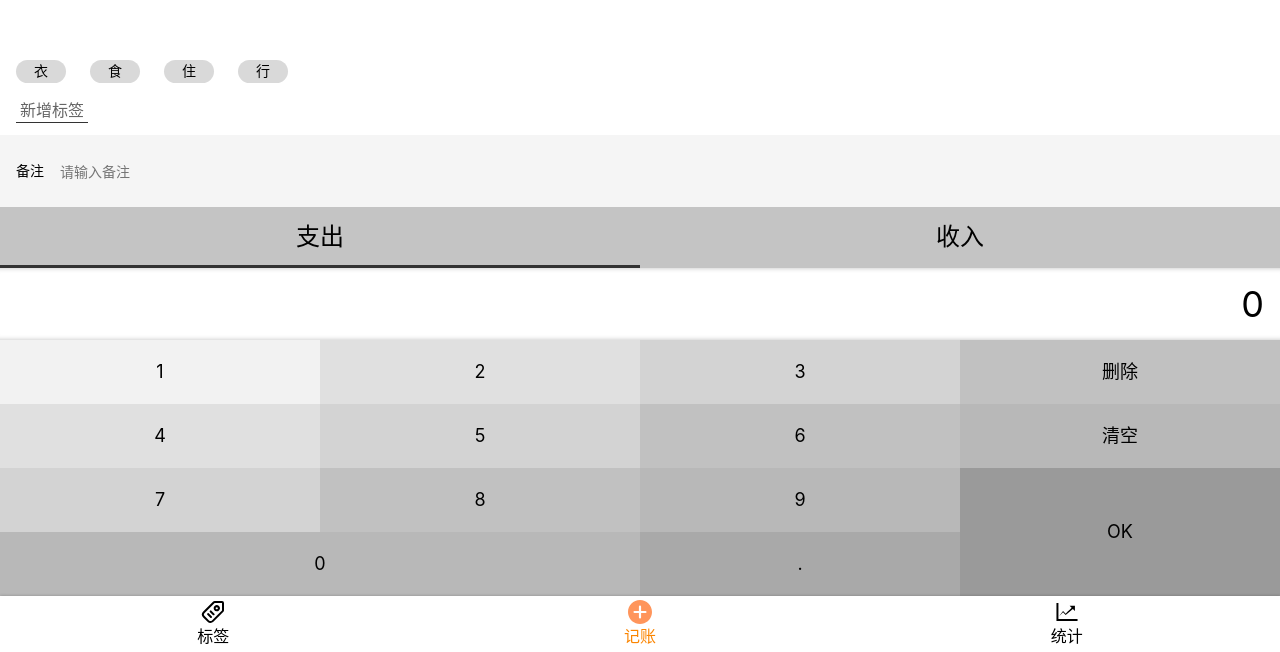
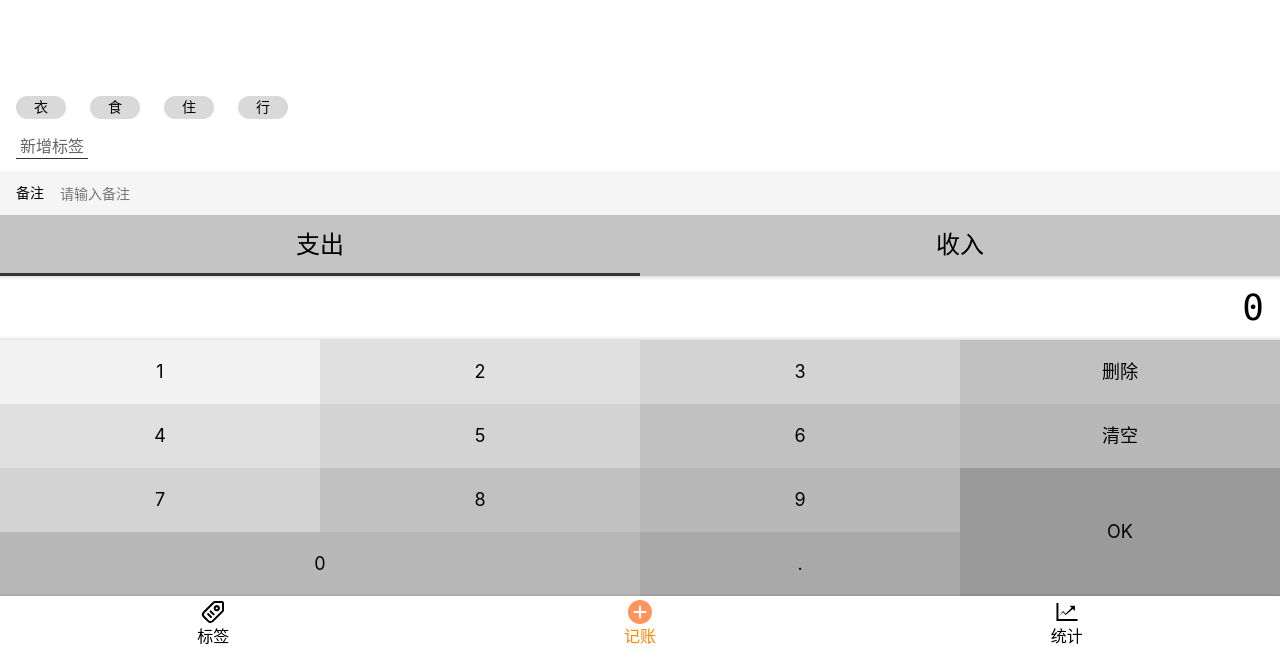
Before and after one commit to murrrrphy/murney-react, a React app: page /#/money in a window 1280 px wide. Shown: the part 148-800 px from the top of the page. Built offline with nearby package versions, Linux system fonts and the light colour scheme.

Commit message:
改一些东西

```diff
--- a/src/components/Layout.tsx
+++ b/src/components/Layout.tsx
@@ -1,4 +1,4 @@
-import React from 'react';
+import React, {useEffect, useRef} from 'react';
 import Nav from './Nav';
 import styled from 'styled-components';
 
@@ -12,10 +12,21 @@
   overflow: auto;
 `;
 
-const Layout = (props: any) => {
+type Props = {
+  className?: string;
+  scrollTop?: number;
+}
+const Layout: React.FC<Props> = (props) => {
+  const mainRef = useRef<HTMLDivElement>(null);
+  useEffect(()=>{
+    setTimeout(()=>{
+      if(!mainRef.current){return;}
+      mainRef.current.scrollTop = props.scrollTop!;
+    },0)
+  },[props.scrollTop])
   return (
     <Wrapper>
-      <Main className={props.className}>
+      <Main ref={mainRef} className={props.className}>
         {props.children}
       </Main>
       <Nav/>
@@ -23,4 +34,8 @@
   );
 }
 
+Layout.defaultProps = {
+  scrollTop: 0
+}
+
 export default Layout
--- a/src/views/Money.tsx
+++ b/src/views/Money.tsx
@@ -39,7 +39,7 @@
     }
   };
   return (
-    <WrapperLayout>
+    <WrapperLayout scrollTop={9999}>
       <TagSection value={selected.tagIds}
                   onChanged={(tagIds) => onChanged({tagIds})}/>
       <NoteSection value={selected.note}
--- a/src/views/Statistics.tsx
+++ b/src/views/Statistics.tsx
@@ -37,7 +37,7 @@
   const hash: { [K: string]: RecordItem[] } = {};
   const selectedRecords = records.filter(r => r.type === type);
 
-  selectedRecords.map(r => {
+  selectedRecords.forEach(r => {
     const key = day(r.createAt).format('YYYY年MM月DD日');
     if (!(key in hash)) {
       hash[key] = [];
@@ -63,7 +63,7 @@
         </Header>
         <div>
           {records.map(r => {
-            return <Item>
+            return <Item key={r.createAt}>
               <div className="tags oneLine">
                 {r.tagIds.length === 0 ? '无' : r.tagIds
                   .map(tagId => <span key={tagId}>{getName(tagId)}</span>)
--- a/src/views/money/NoteSection.tsx
+++ b/src/views/money/NoteSection.tsx
@@ -4,7 +4,7 @@
 
 const Wrapper = styled.section`
   background: #f5f5f5;
-  padding: 14px 16px;
+  padding: 0 16px;
   font-size: 14px;
   }
 `;
--- a/src/views/money/numberPadSection/Wrapper.tsx
+++ b/src/views/money/numberPadSection/Wrapper.tsx
@@ -6,7 +6,8 @@
   > .output{
     background:white;
     font-size: 36px;
-    line-height: 72px;
+    font-family: Consolas, monospace;
+    line-height: 64px;
     text-align:right;
     padding: 0 16px;
     box-shadow: inset 0 -5px 5px -5px rgba(0,0,0,0.25),
```
Also changed, not shown: 1 other file (tests, documents, lock files or other folders).
